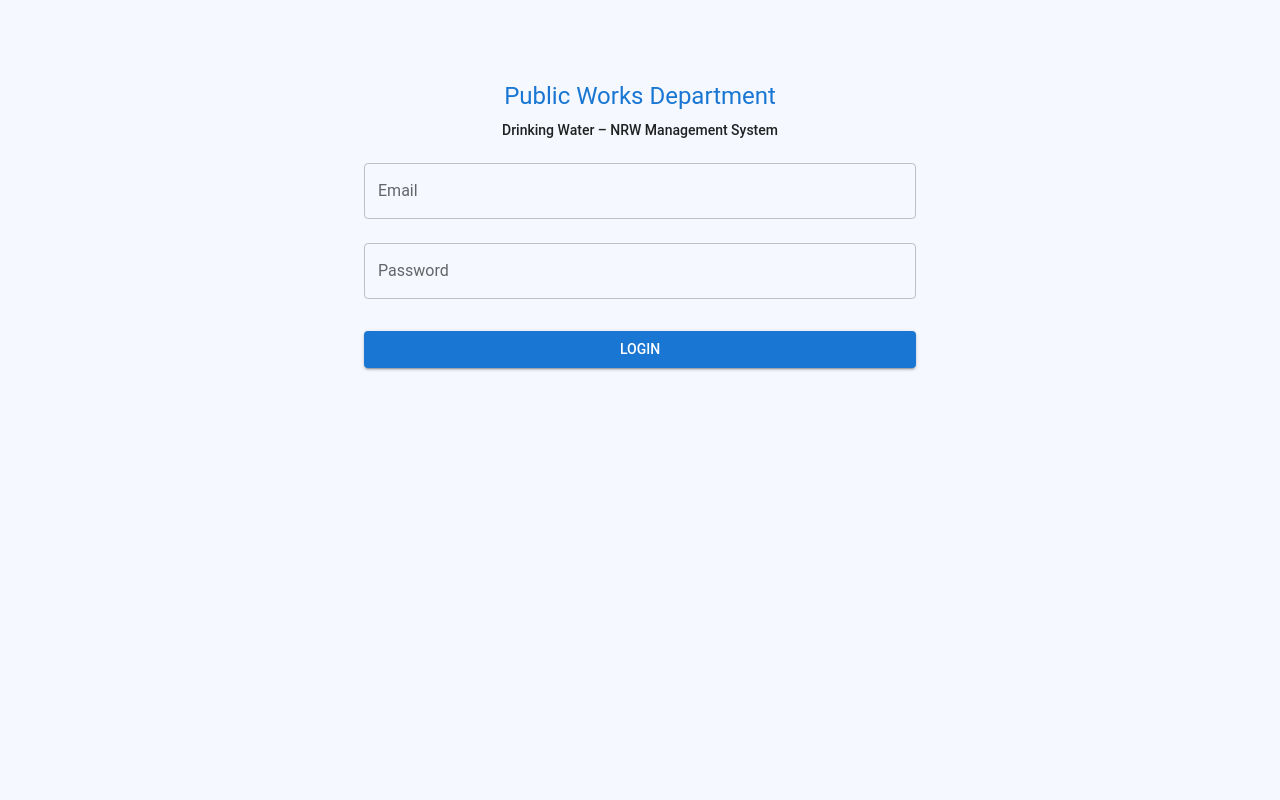
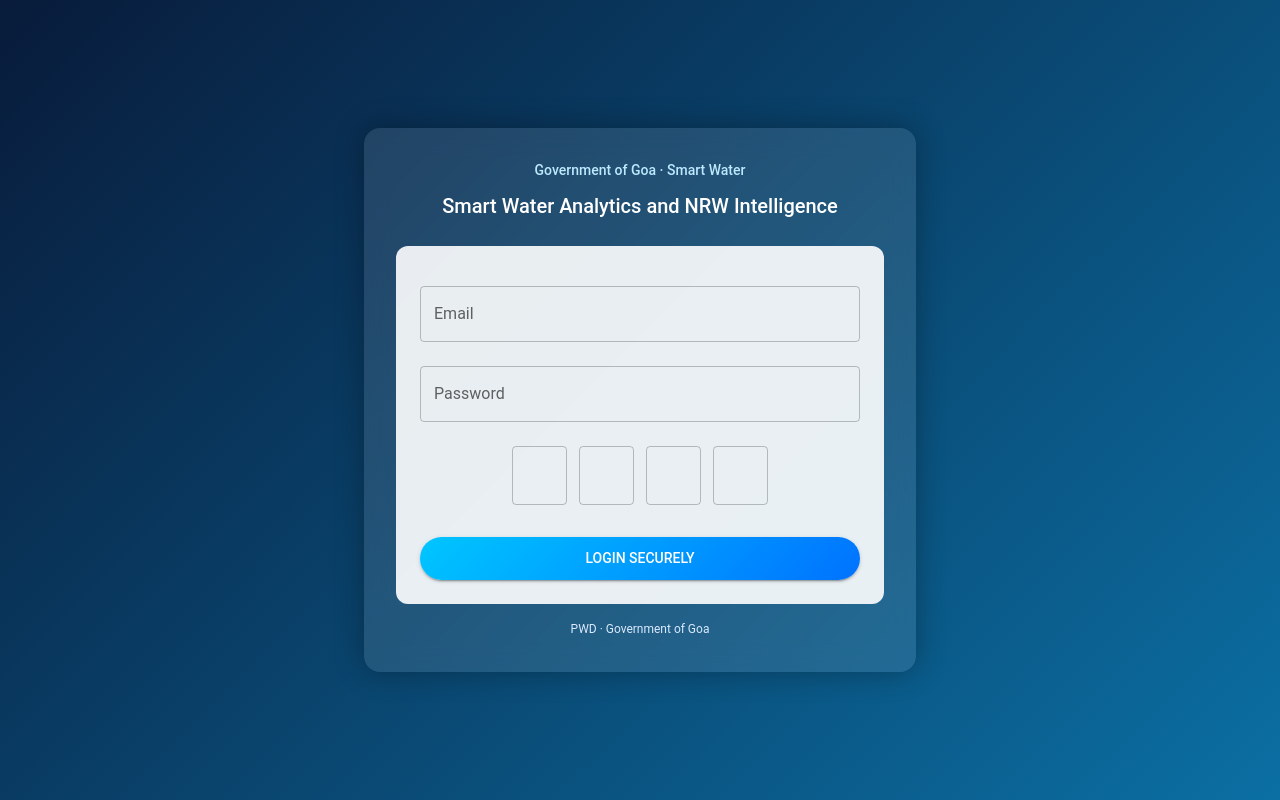
Before and after one commit to aarth-01/pwd-nrw-web, a React (Vite) app: page / in a window 1280 px wide. Built offline with nearby package versions, Linux system fonts and the light colour scheme.

Commit message:
Enhance Login component with OTP functionality
Added OTP input fields and updated layout for the login page.

```diff
--- a/src/pages/Login.jsx
+++ b/src/pages/Login.jsx
@@ -1,10 +1,18 @@
-import { Button, TextField, Container, Typography } from "@mui/material";
+import {
+  Button,
+  TextField,
+  Container,
+  Typography,
+  Box,
+  Stack
+} from "@mui/material";
 import { useState } from "react";
 import { useNavigate } from "react-router-dom";
 
 export default function Login() {
   const [email, setEmail] = useState("");
   const [password, setPassword] = useState("");
+  const [otp, setOtp] = useState(["", "", "", ""]);
   const navigate = useNavigate();
 
   const handleLogin = () => {
@@ -16,16 +24,57 @@ export default function Login() {
     }
   };
 
+  const handleOtpChange = (value, index) => {
+    if (!/^\d?$/.test(value)) return;
+    const newOtp = [...otp];
+    newOtp[index] = value;
+    setOtp(newOtp);
+  };
+
   return (
-    <Container maxWidth="sm" sx={{ mt: 10, textAlign: "center" }}>
-      <Typography variant="h5" color="primary" gutterBottom>
-        Public Works Department
+    <Box
+      sx={{
+        minHeight: "100vh",
+        background: "linear-gradient(135deg, #081b3a, #0b6fa3)",
+        display: "flex",
+        alignItems: "center",
+        justifyContent: "center"
+      }}
+    >
+      <Container maxWidth="sm">
+        {/* Glass container */}
+        <Box
+          sx={{
+            p: 4,
+            borderRadius: 4,
+            background: "rgba(255,255,255,0.1)",
+            backdropFilter: "blur(12px)",
+            boxShadow: "0 0 30px rgba(0,0,0,0.3)",
+            textAlign: "center"
+          }}
+        >
+          <Typography
+            variant="subtitle2"
+            sx={{ color: "#bde9ff", mb: 1 }}
+          >
+            Government of Goa · Smart Water
           </Typography>
 
-      <Typography variant="subtitle2" gutterBottom>
-        Drinking Water – NRW Management System
+          <Typography
+            variant="h6"
+            sx={{ color: "#fff", mb: 3 }}
+          >
+            Smart Water Analytics and NRW Intelligence
           </Typography>
 
+          {/* Login Card */}
+          <Box
+            sx={{
+              background: "rgba(255,255,255,0.9)",
+              p: 3,
+              borderRadius: 3
+            }}
+          >
             <TextField
               fullWidth
               label="Email"
@@ -43,14 +92,53 @@ export default function Login() {
               onChange={(e) => setPassword(e.target.value)}
             />
 
+            {/* OTP */}
+            <Stack
+              direction="row"
+              spacing={1.5}
+              justifyContent="center"
+              sx={{ my: 2 }}
+            >
+              {otp.map((digit, index) => (
+                <TextField
+                  key={index}
+                  value={digit}
+                  onChange={(e) =>
+                    handleOtpChange(e.target.value, index)
+                  }
+                  inputProps={{
+                    maxLength: 1,
+                    style: { textAlign: "center", fontSize: 18 }
+                  }}
+                  sx={{ width: 55 }}
+                />
+              ))}
+            </Stack>
+
             <Button
               fullWidth
               variant="contained"
-        sx={{ mt: 3 }}
+              sx={{
+                mt: 2,
+                borderRadius: 6,
+                py: 1.2,
+                background:
+                  "linear-gradient(135deg, #00c6ff, #0072ff)"
+              }}
               onClick={handleLogin}
             >
-        LOGIN
+              LOGIN SECURELY
             </Button>
+          </Box>
+
+          <Typography
+            variant="caption"
+            sx={{ color: "#dbeafe", mt: 2, display: "block" }}
+          >
+            PWD · Government of Goa
+          </Typography>
+        </Box>
       </Container>
+    </Box>
   );
 }
```
Lines whose indentation alone changed are shown as unchanged.
